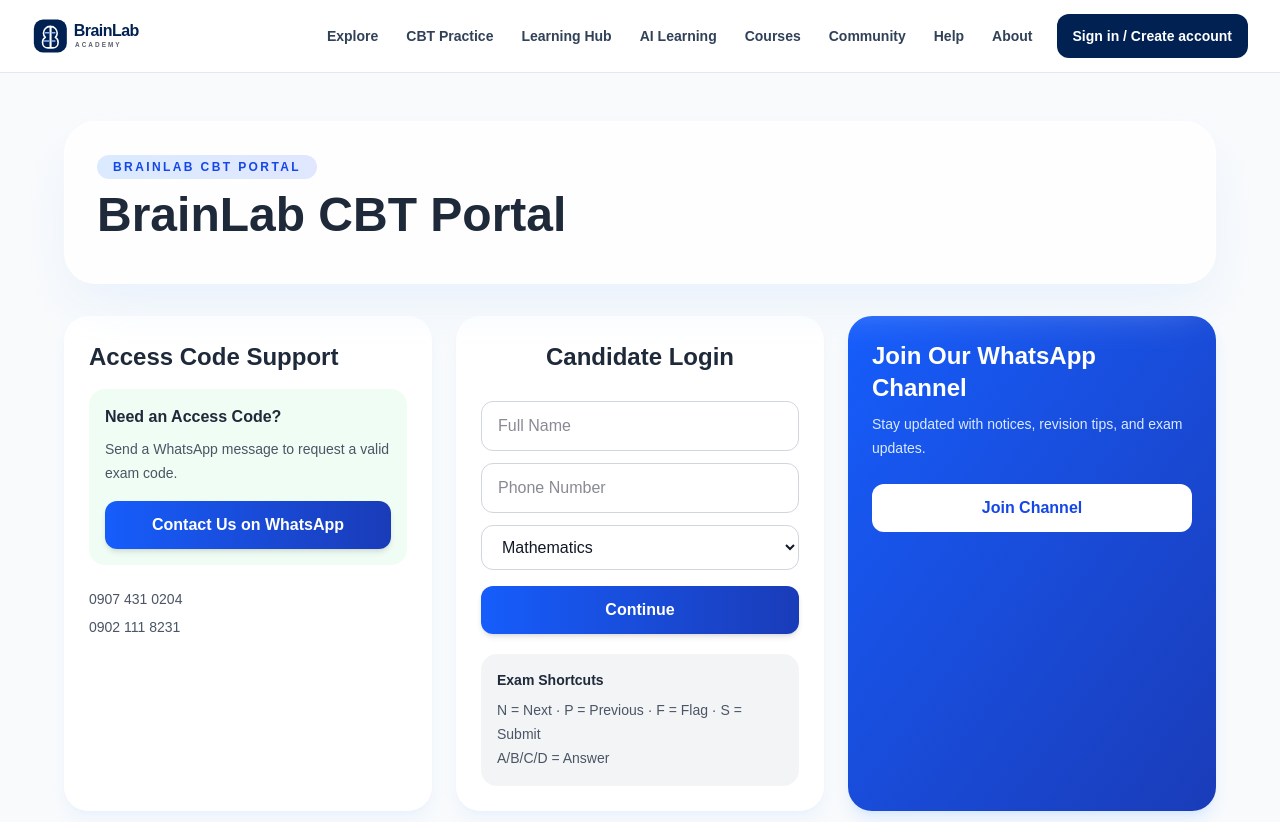
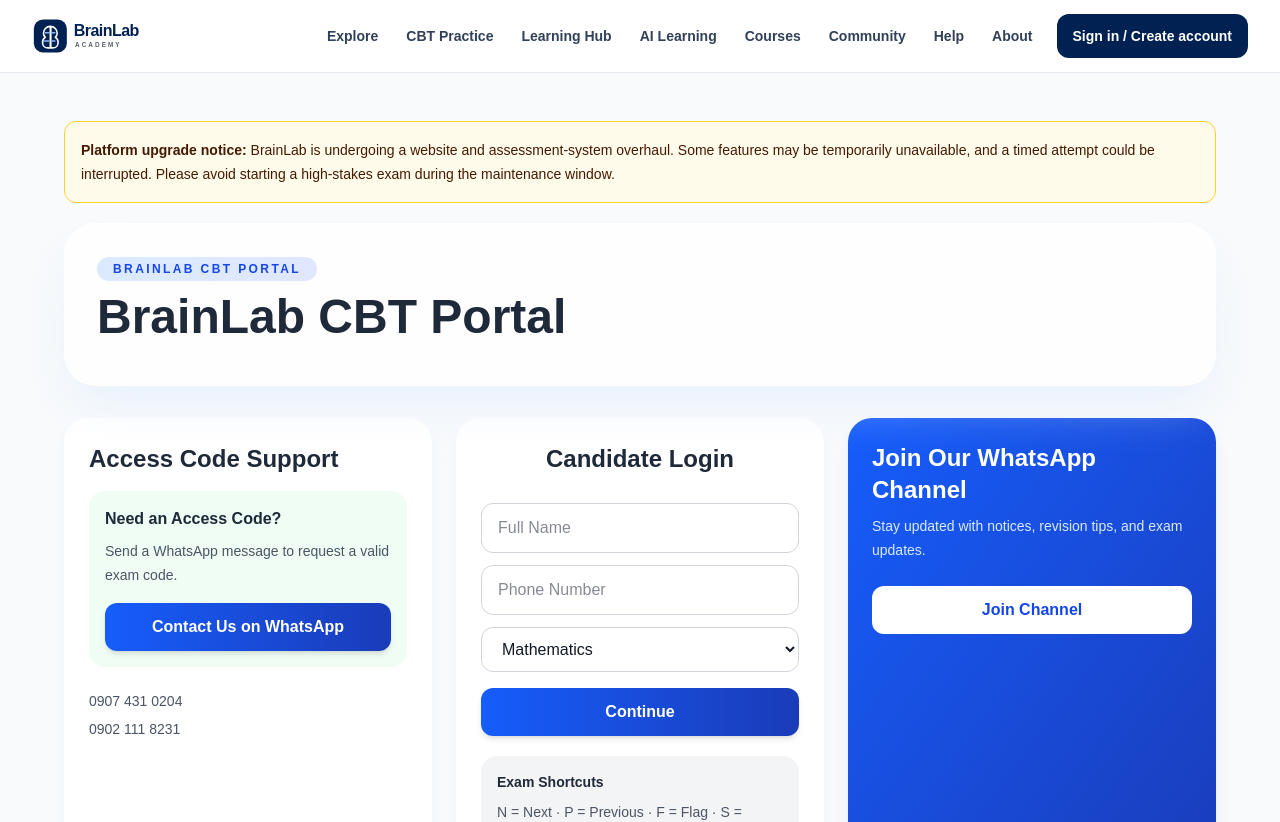
Before and after one commit to JAVABOI05/BRAINLAB-EXAM-CBT, a Next.js app: page /login in a window 1280 px wide. Shown: the top 822 px of the page. Built offline with nearby package versions, Linux system fonts and the light colour scheme; no server answers.

Commit message:
docs: warn CBT candidates about active platform overhaul

```diff
--- a/app/login/page.tsx
+++ b/app/login/page.tsx
@@ -79,6 +79,7 @@ export default function Page() {
 
   return (
     <main className="min-h-screen bg-[linear-gradient(180deg,#dfe8f7_0%,#eaf2ff245%,#f8fbff_80%)] px-6 py-12">
+      <div role="status" className="mx-auto mb-5 max-w-6xl rounded-xl border border-amber-300 bg-amber-50 p-4 text-sm leading-6 text-amber-950"><strong>Platform upgrade notice:</strong> BrainLab is undergoing a website and assessment-system overhaul. Some features may be temporarily unavailable, and a timed attempt could be interrupted. Please avoid starting a high-stakes exam during the maintenance window.</div>
 
       <div className="mx-auto mb-8 max-w-6xl rounded-[32px] border border-white/70 bg-white/80 p-6 shadow-2xl shadow-blue-100/60 backdrop-blur md:p-8">
         <div className="flex flex-col gap-5 lg:flex-row lg:items-center lg:justify-between">
```
